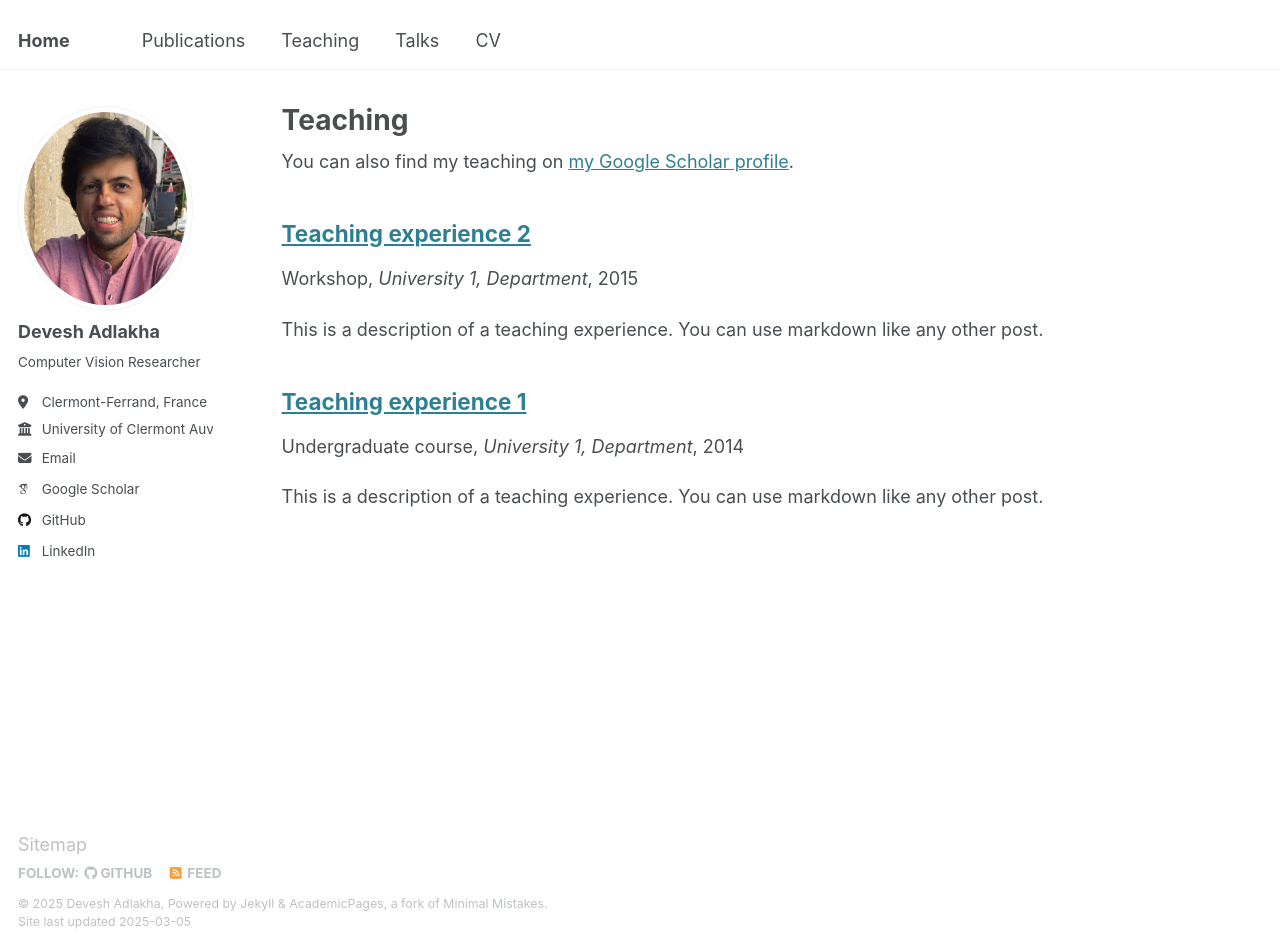
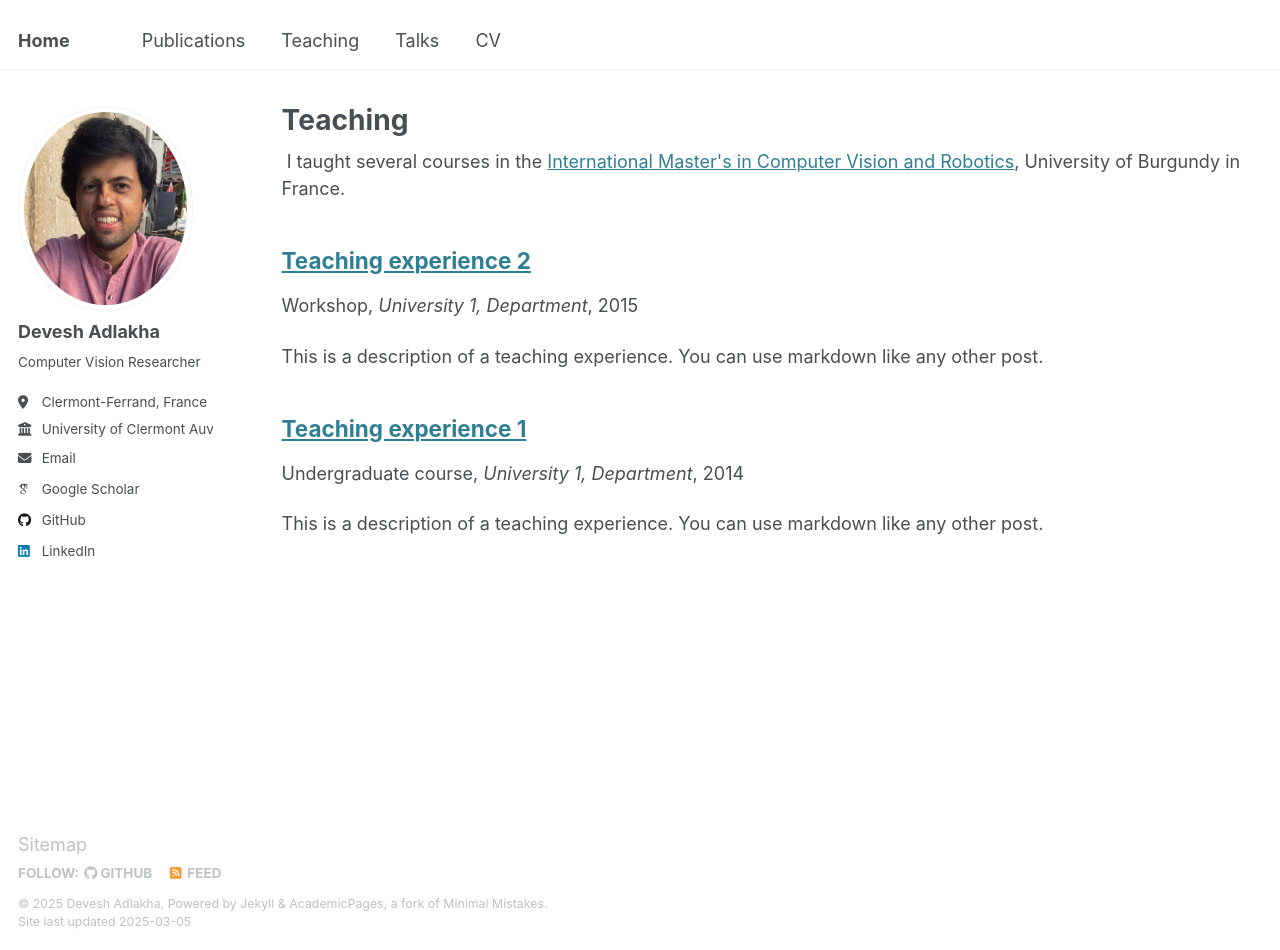
Before and after one commit to devadlakha/devadlakha.github.io, a Jekyll site: the page built from _pages/teaching.html, in a window 1280 px wide and 950 px high. Built offline with Jekyll 4.4.1, drawn with Linux system fonts in a browser that asks for light colours; some web fonts are replaced.

Commit message:
Update teaching.html

```diff
--- a/_pages/teaching.html
+++ b/_pages/teaching.html
@@ -5,7 +5,7 @@ permalink: /teaching/
 author_profile: true
 ---
 
-<div class="wordwrap">You can also find my teaching on <a href="{{site.author.googlescholar}}">my Google Scholar profile</a>.</div>
+<div class="wordwrap"> I taught several courses in the <a href="https://www.vibot.org">International Master's in Computer Vision and Robotics</a>, University of Burgundy in France.</div>
 
 {% include base_path %}
 
```
